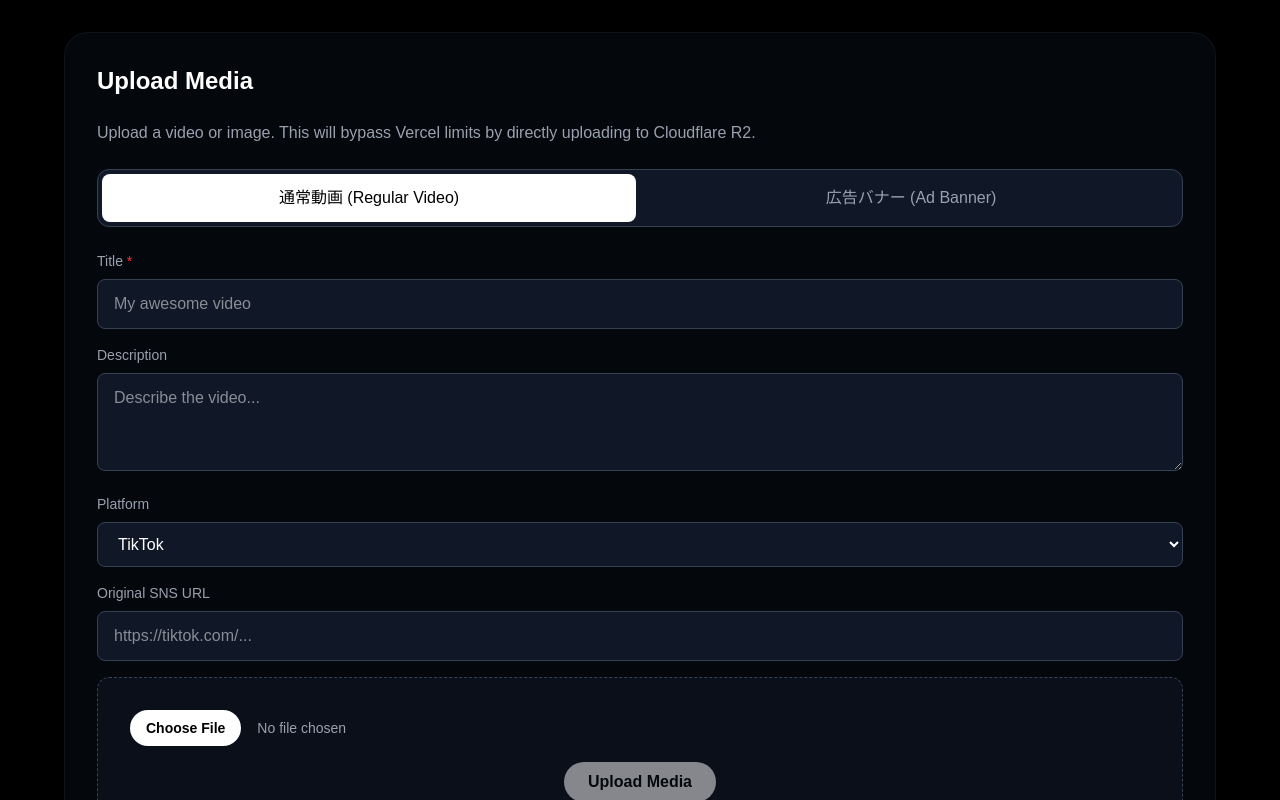
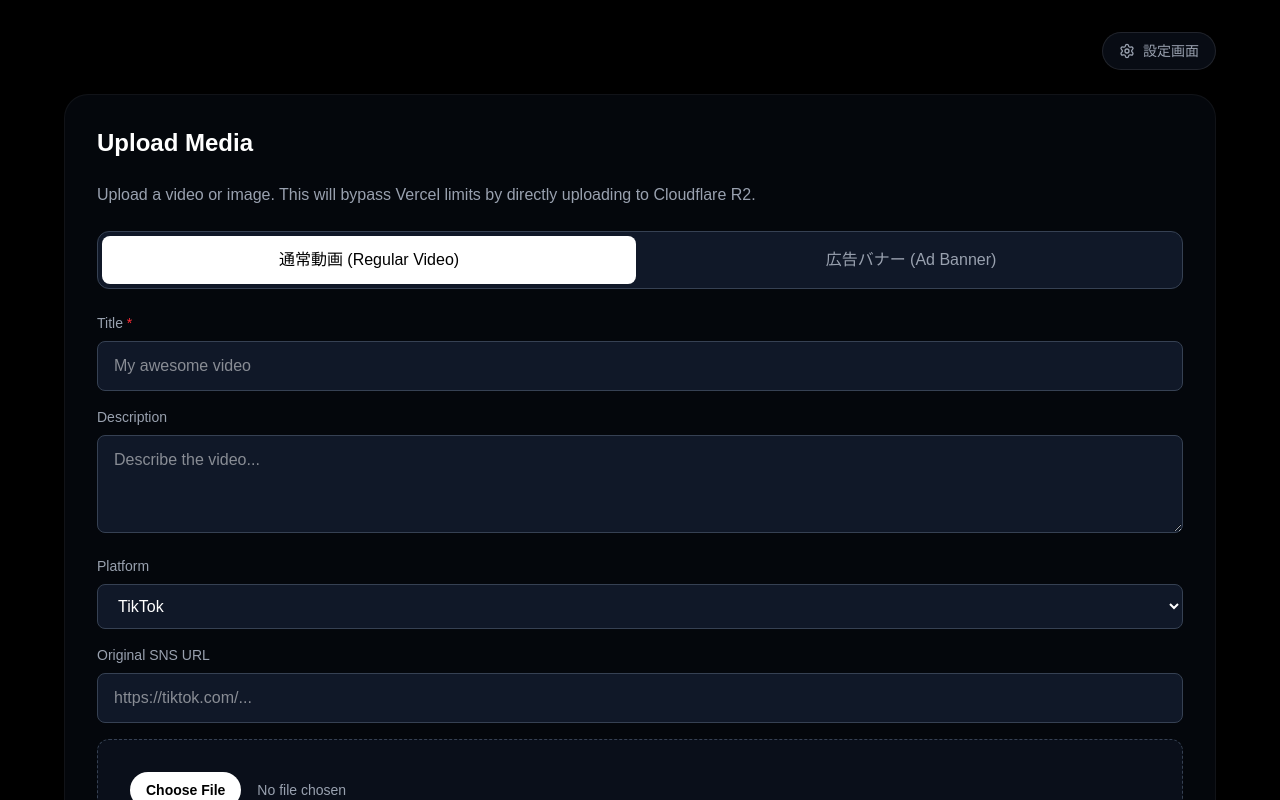
Before and after one commit to ysdjn1/my-portfolio, a Next.js app: page /admin/upload in a window 1280 px wide. Shown: the top 800 px of the page. Built offline with nearby package versions, Linux system fonts and the light colour scheme; no server answers; the database is empty.

Commit message:
feat: アップロード画面と設定画面を行き来できるナビゲーションリンクを追加

```diff
--- a/src/app/admin/settings/page.tsx
+++ b/src/app/admin/settings/page.tsx
@@ -2,7 +2,8 @@
 
 import { useState, useEffect } from 'react';
 import { SiteSettings } from '@/lib/types';
-import { Loader2, Save } from 'lucide-react';
+import { Loader2, Save, ArrowLeft } from 'lucide-react';
+import Link from 'next/link';
 
 export default function SettingsPage() {
     const [settings, setSettings] = useState<SiteSettings | null>(null);
@@ -179,6 +180,13 @@ export default function SettingsPage() {
                         {saving ? <Loader2 className="animate-spin w-5 h-5" /> : <Save className="w-5 h-5" />}
                         {saving ? 'Saving...' : 'Save Settings'}
                     </button>
+
+                    <div className="flex justify-center pt-2">
+                        <Link href="/admin/upload" className="inline-flex items-center gap-2 text-gray-500 hover:text-white transition-colors">
+                            <ArrowLeft className="w-4 h-4" />
+                            <span className="text-sm font-medium">アップロード画面に戻る</span>
+                        </Link>
+                    </div>
                 </form>
             </div>
         </main>
--- a/src/app/admin/upload/page.tsx
+++ b/src/app/admin/upload/page.tsx
@@ -3,6 +3,8 @@ import { AdminVideoList } from '@/components/admin/AdminVideoList';
 import { DetailModal } from '@/components/modal/DetailModal';
 import { getWorks } from '@/lib/api/works';
 import { Suspense } from 'react';
+import Link from 'next/link';
+import { Settings } from 'lucide-react';
 
 export const dynamic = 'force-dynamic';
 
@@ -12,6 +14,12 @@ export default async function UploadPage() {
 
     return (
         <main className="min-h-screen bg-black text-white p-4 md:p-8">
+            <div className="max-w-6xl mx-auto mb-6 flex justify-end">
+                <Link href="/admin/settings" className="inline-flex items-center gap-2 text-gray-400 hover:text-white transition-colors duration-200 bg-gray-900/50 px-4 py-2 rounded-full border border-white/10 hover:border-white/30">
+                    <Settings className="w-4 h-4" />
+                    <span className="text-sm font-medium">設定画面</span>
+                </Link>
+            </div>
             <div className="max-w-6xl mx-auto space-y-16">
 
                 {/* Section 1: Upload Form */}
```
